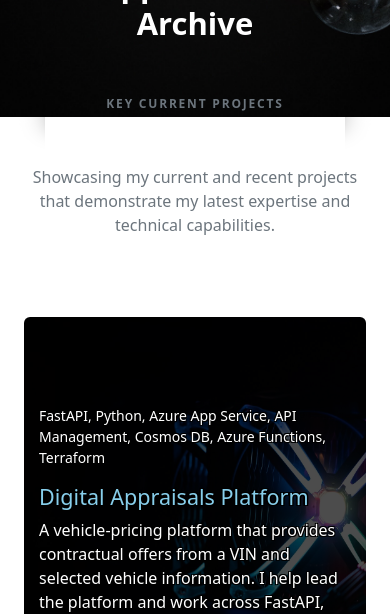
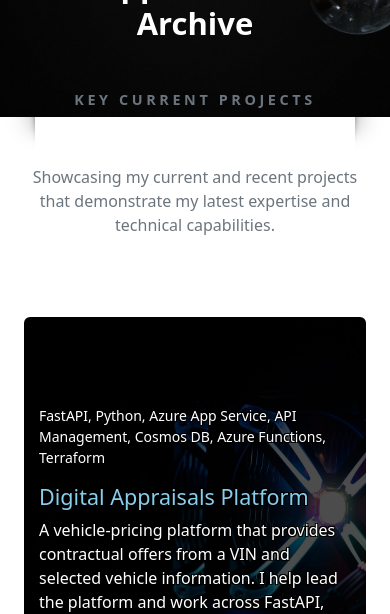
Before and after one commit to mkscanland/portfolio-website, a Vue app: page /webapps in a window 390 px wide. Shown: the part 275-889 px from the top of the page. Built offline with nearby package versions, Linux system fonts and the light colour scheme.

Commit message:
Fix responsive title sizing without unit churn

```diff
--- a/src/assets/css/site.css
+++ b/src/assets/css/site.css
@@ -1,4 +1,4 @@
-@media all and (min-width: 56.25rem) {
+@media all and (min-width: 900px) {
   .navbar .nav-item .dropdown-menu {
     display: none;
   }
@@ -10,13 +10,6 @@
   }
 }
 
-html,
-body,
-#app {
-  width: 100%;
-  max-width: 100%;
-}
-
 .blue {
   color: skyblue;
 }
@@ -25,14 +18,14 @@ body,
   color: skyblue;
   font-weight: bold;
   text-shadow:
-    -0.0625em -0.0625em 0 #000,
-    0.0625em -0.0625em 0 #000,
-    -0.0625em 0.0625em 0 #000,
-    0.0625em 0.0625em 0 #000;
+    -1px -1px 0 #000,
+    1px -1px 0 #000,
+    -1px 1px 0 #000,
+    1px 1px 0 #000;
 }
 
 .ulShadow {
-  box-shadow: 0 0.5rem 0.375rem -0.375rem black;
+  box-shadow: 0 8px 6px -6px black;
 }
 
 .projectImg {
@@ -87,20 +80,23 @@ body {
 
 .wrapperSection.bg-spotlight {
   background: url('@/assets/images/banner.jpg') center center;
+  background-size: auto;
   background-size: cover;
 }
 
 .wrapperSection.bg-lightbulb {
   background: url('@/assets/images/lightbulb-bg.jpg') center center;
+  background-size: auto;
   background-size: cover;
 }
 
 .wrapperSection.bg-computer {
   background: url('@/assets/images/computer-bg.jpg') center center;
+  background-size: auto;
   background-size: cover;
 }
 
-/* Bootstrap additions */
+/*Bootstrap Additions*/
 .bottom-20 {
   bottom: 20% !important;
 }
@@ -108,13 +104,14 @@ body {
 .whiteBox {
   padding: 2em;
   border-radius: 0.35em;
-  box-shadow: inset 0 0 0.0625rem 0.0625rem rgba(255, 255, 255, 0.25);
+  box-shadow: inset 0px 0px 1px 1px rgba(255, 255, 255, 0.25);
 }
 
-/* Titles */
+/*Titles*/
 .title {
   font-size: 0.9em;
-  width: min(25em, calc(100% - 5.5rem));
+  width: 25em;
+  max-width: calc(100% - 70px);
   height: 3.25em;
   top: -3.25em;
   line-height: 3.25em;
@@ -131,9 +128,9 @@ body {
   letter-spacing: 0.25em;
 }
 
-@media all and (max-width: 30rem) {
+@media all and (max-width: 320px) {
   .title {
-    font-size: 0.75rem;
+    font-size: 0.75em;
     letter-spacing: 0.15em;
   }
 }
@@ -168,13 +165,20 @@ body {
   color: #000;
 }
 
+.title:before,
+.wrapper .title:after {
+  height: 15px;
+  bottom: -15px;
+  background-size: 100% 100%;
+}
+
 .title::before {
   content: '';
   position: absolute;
-  bottom: -2.75em;
-  left: -2.5em;
-  width: 2.5em;
-  height: 2.75em;
+  bottom: -38px;
+  left: -35px;
+  width: 35px;
+  height: 38px;
   background-image: url('@/assets/images/shadow.png');
 }
 
@@ -185,20 +189,20 @@ body {
   transform: scaleX(-1);
   content: '';
   position: absolute;
-  bottom: -2.75em;
-  right: -2.5em;
-  width: 2.5em;
-  height: 2.75em;
+  bottom: -38px;
+  right: -35px;
+  width: 35px;
+  height: 38px;
   background-image: url('@/assets/images/shadow.png');
 }
 
-/* Overlayed images */
+/*Overlayed Images*/
 .projectContainer {
   position: relative;
   width: 100%;
   overflow: hidden;
-  height: 25rem;
-  max-height: 25rem;
+  height: 400px;
+  max-height: 400px;
 }
 
 .projectContainer.hasMore {
@@ -206,8 +210,8 @@ body {
 }
 
 .projectContainer.hasMore:focus-visible {
-  outline: 0.1875rem solid skyblue;
-  outline-offset: 0.1875rem;
+  outline: 3px solid skyblue;
+  outline-offset: 3px;
 }
 
 .projectContainer img {
@@ -224,25 +228,25 @@ body {
 .projectContainer p {
   color: white;
   text-shadow:
-    -0.0625em -0.0625em 0 #000,
-    0.0625em -0.0625em 0 #000,
-    -0.0625em 0.0625em 0 #000,
-    0.0625em 0.0625em 0 #000;
+    -1px -1px 0 #000,
+    1px -1px 0 #000,
+    -1px 1px 0 #000,
+    1px 1px 0 #000;
 }
 
 .projectContainer .projectTitle {
   color: skyblue;
   text-shadow:
-    -0.0625em -0.0625em 0 #000,
-    0.0625em -0.0625em 0 #000,
-    -0.0625em 0.0625em 0 #000,
-    0.0625em 0.0625em 0 #000;
+    -1px -1px 0 #000,
+    1px -1px 0 #000,
+    -1px 1px 0 #000,
+    1px 1px 0 #000;
 }
 
 .projectContainer .overlay {
   position: absolute;
   bottom: 0;
-  padding: 0.9375rem;
+  padding: 15px;
   width: 100%;
   z-index: 5;
 }
@@ -255,24 +259,24 @@ body {
   z-index: 1;
   position: absolute;
   left: 0;
-  bottom: -31.25rem;
+  bottom: -500px;
   z-index: -2;
   opacity: 0.5;
   transition: all 0.3s ease-out;
 }
 
 .projectContainer:hover .overlay::before {
-  bottom: 0;
+  bottom: 0px;
 }
 
 .projectContainer:hover .overlay::after {
   position: absolute;
   bottom: 0;
   text-shadow:
-    -0.0625em -0.0625em 0 #000,
-    0.0625em -0.0625em 0 #000,
-    -0.0625em 0.0625em 0 #000,
-    0.0625em 0.0625em 0 #000;
+    -1px -1px 0 #000,
+    1px -1px 0 #000,
+    -1px 1px 0 #000,
+    1px 1px 0 #000;
 }
 
 .projectContainer.hasMore:is(:hover, :focus-visible) .overlay::after {
```
